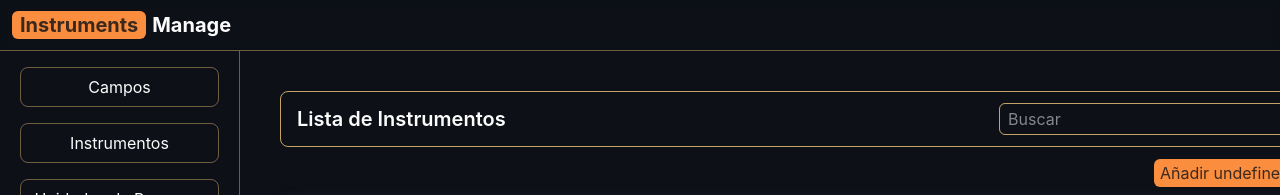
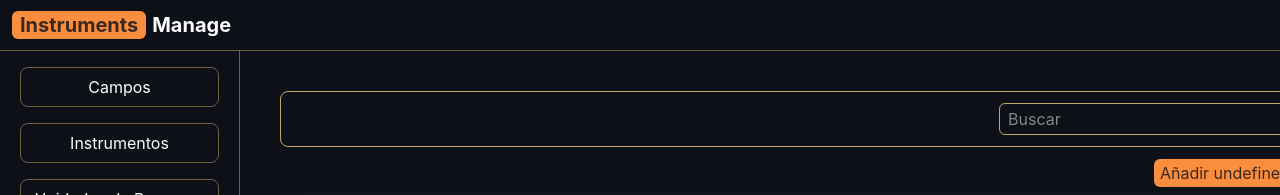
Before and after one commit to JuniorCorzo/InstrumentsManage, a React (Vite) app in the folder Frontend/instruments-manage/: page /home in a window 1280 px wide. Shown: the top 195 px of the page. Built offline with nearby package versions, Linux system fonts and the light colour scheme; no server answers.

Commit message:
feat(card): Update title display in CardCaption component
The following changes were made:
- Added tableData context to retrieve table title.
- Updated the heading to display the dynamic title from table metadata.

```diff
--- a/Frontend/instruments-manage/src/pages/home/components/table/common/CardCaption.tsx
+++ b/Frontend/instruments-manage/src/pages/home/components/table/common/CardCaption.tsx
@@ -2,11 +2,13 @@ import { TableDataContext } from "@/context/TableContext";
 import { useContext } from "react";
 
 const CardCaption = () => {
-  const { setSearchValue } = useContext(TableDataContext);
+  const { setSearchValue, tableData } = useContext(TableDataContext);
 
   return (
     <section className="flex w-full h-14 px-4 border border-border-color/75 rounded-lg justify-between items-center">
-      <h2 className="text-xl font-semibold">Lista de Instrumentos</h2>
+      <h2 className="text-xl font-semibold">
+        {tableData.tableMetadata?.titleTable}
+      </h2>
       <input
         className="w-72 h-8 pl-2 border border-border-color/75 focus:outline-none focus:ring-2 focus:ring-border-color/75 rounded-md"
         placeholder="Buscar"
```
